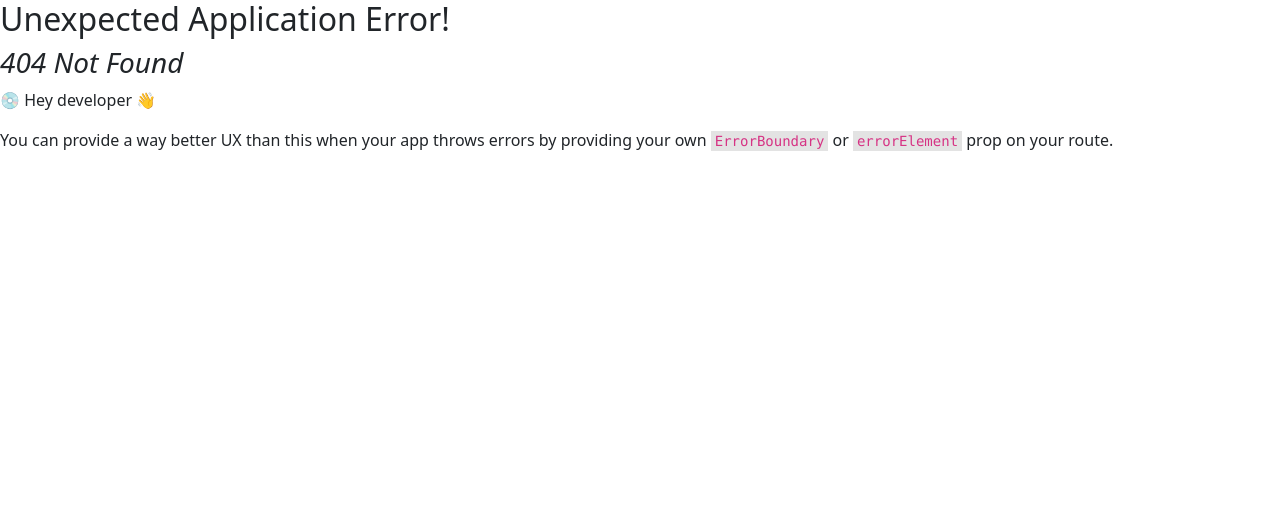
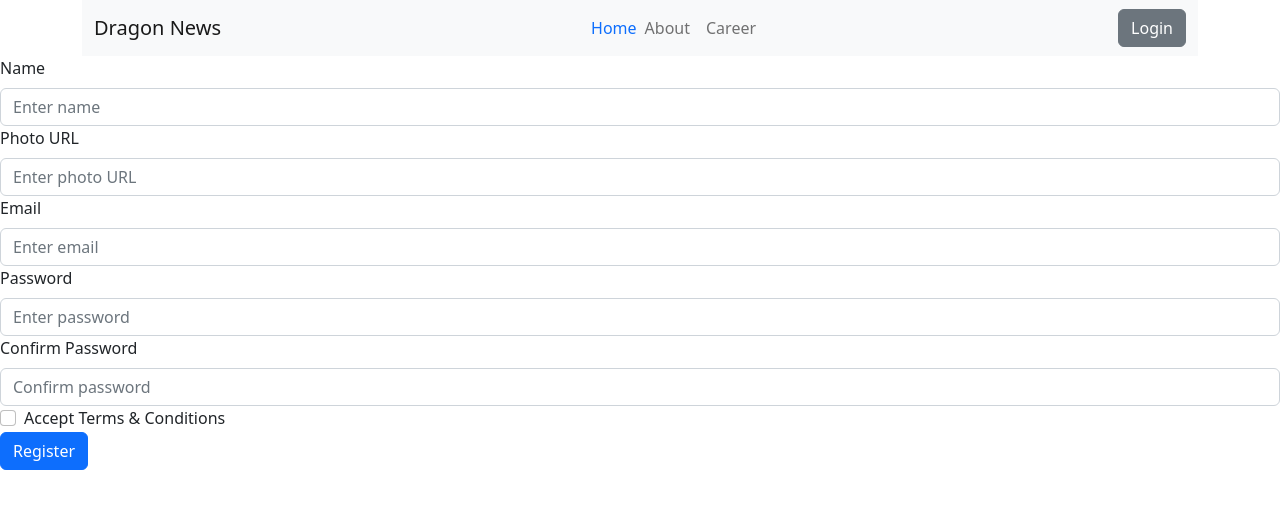
Before and after one commit to fxinfo24/dragon-news-client-react-bootstrap, a React (Vite) app: page /register in a window 1280 px wide. Before the commit this address had no page. Shown: the top 508 px of the page. Built offline with nearby package versions, Linux system fonts and the light colour scheme; no server answers.

Commit message:
Playing as J.Mahbub playing; though wrong way because of Home Component he created has no use.

```diff
--- a/src/ContextProvider/AuthProvider.jsx
+++ b/src/ContextProvider/AuthProvider.jsx
@@ -1,31 +1,65 @@
-import React, { createContext } from 'react';
-import firebaseApp from '../Firebase/firebase.config';
-import { getAuth } from "firebase/auth";
+import React, { createContext, useEffect, useState } from "react";
+import firebaseApp from "../Firebase/firebase.config";
+import { createUserWithEmailAndPassword, getAuth, onAuthStateChanged, signInWithEmailAndPassword, signOut } from "firebase/auth";
+
+// Step 1: Create a context and export it for using from anywhere
+export const AuthContext = createContext(null);
+
+// Step 4: Create an auth as Firebase documentation
+const auth = getAuth(firebaseApp);
+
+// Step 2: Set 'children' object and use it inside AuthContext.Provider
+const AuthProvider = ({ children }) => {
+
+    // Set user state
+    const [user, setUser] = useState(null)
+    // Step 7: Prevent route to auto login page after authentication
+    const [loader, setLoader] = useState(true);
 
 
-// Step 1: Create a context and export it for using from anywhere
-export const AuthContext = createContext(null)
 
-// Step 4: Create an auth as Firebase documentation
-const Auth = getAuth(firebaseApp);
+  // Step 5: Dummy Object for Auth Info for the time being
+//   const user = null;
+//   const user = { displayName: "John Henry" }; // From Ln- 15 now
 
+//   Step 6: Create Context objects as needed
+    // step 6.1 - Create user object
+const createUser = (email,password) => {
+    setLoader(true);
+    return createUserWithEmailAndPassword(auth, email, password);
+};
+    //  Step 6.2 - Create Login object
+    const logInUser = (email,password) => {
+        setLoader(true);
+        return signInWithEmailAndPassword(auth, email, password);
+    };
 
-// Step 2: Set 'children' object and use it inside AuthContext.Provider
-const AuthProvider = ({children}) => {
+    // Step 6.3 - Create Log Out object
+    const logOutUser = () => {
+        setLoader(true);
+        return signOut(auth);
+    };
 
-// Step 5: Dummy Object for Auth Info for the time being
-const user = {displayName: 'John Handry'}
-    // Step 3: Create Auth context object for Provider values
-    const AuthInfo = {
-        user,
-    }
+    // Step 7.1: Unsubscribe useEffect
+    useEffect( () => {
+        const unsubscribe = onAuthStateChanged(auth, (loggedUser) => {
+            console.log('Logged in user inside auth state observer', loggedUser)
+        });
+    } , [])
+  // Step 3: Create Auth context object for Provider values
+  const AuthInfo = {
+    user,
+    createUser,
+    logInUser,
+    loader,
+    logOutUser,
+  };
 
-
-    return (
-        <AuthContext.Provider value = {AuthInfo}>
-            {children}
+  return (
+    <AuthContext.Provider value={AuthInfo}>
+        {children}
         </AuthContext.Provider>
-    );
+  );
 };
 
 export default AuthProvider;
--- a/src/Firebase/firebase.config.js
+++ b/src/Firebase/firebase.config.js
@@ -1,5 +1,6 @@
 // Import the functions you need from the SDKs you need
 import { initializeApp } from "firebase/app";
+import { getAuth } from "firebase/auth";
 // TODO: Add SDKs for Firebase products that you want to use
 // https://firebase.google.com/docs/web/setup#available-libraries
 
@@ -15,4 +16,5 @@ const firebaseConfig = {
 
 // Initialize Firebase
 const firebaseApp = initializeApp(firebaseConfig);
+export const auth = getAuth(firebaseApp);
 export default firebaseApp;
--- /dev/null
+++ b/src/Layout/LoginLayout.jsx
@@ -0,0 +1,14 @@
+import React from 'react';
+import NavigationBar from '../Pages/Shared/NavigationBar/NavigationBar';
+import { Outlet } from 'react-router-dom';
+
+const LoginLayout = () => {
+    return (
+        <div>
+            <NavigationBar></NavigationBar>
+            <Outlet></Outlet>
+        </div>
+    );
+};
+
+export default LoginLayout;
--- a/src/Pages/Shared/Header/Header.jsx
+++ b/src/Pages/Shared/Header/Header.jsx
@@ -25,9 +25,9 @@ const Header = () => {
         {/* Button from React-bootstrap */}
         <Button variant="danger">Latest</Button>{" "}
         {/* Install Marquee from 'react-fast-marquee' */}
-        <Marquee>
+        <Marquee className="text-white" speed = {150}>
           I can be a React component, multiple React components, or just some
-          text. : {user.displayName}
+          {/* text. : {user.displayName} */}
         </Marquee>
       </div>
       {/* Navbar from react-bootstrap */}
--- /dev/null
+++ b/src/Pages/Users/Login/LoginForm.jsx
@@ -0,0 +1,52 @@
+import { useState } from "react";
+import { Container, Form, Button } from "react-bootstrap";
+
+function LoginForm() {
+  const [email, setEmail] = useState("");
+  const [password, setPassword] = useState("");
+
+  const handleSubmit = (event) => {
+    event.preventDefault();
+    // handle form submission
+
+    // Optional:
+    // const form = event.target;
+    // const email = form.email.value;
+    // const password = form.password.value;
+    // console.log(email, password);
+  };
+
+  return (
+    <Container>
+      <Form onSubmit={handleSubmit}>
+        <Form.Group controlId="email">
+          <Form.Label>Email address</Form.Label>
+          <Form.Control
+            type="email"
+            placeholder="Enter email"
+            value={email}
+            onChange={(event) => setEmail(event.target.value)}
+            required
+          />
+        </Form.Group>
+
+        <Form.Group controlId="password">
+          <Form.Label>Password</Form.Label>
+          <Form.Control
+            type="password"
+            placeholder="Password"
+            value={password}
+            onChange={(event) => setPassword(event.target.value)}
+            required
+          />
+        </Form.Group>
+
+        <Button variant="primary" type="submit">
+          Login
+        </Button>
+      </Form>
+    </Container>
+  );
+}
+
+export default LoginForm;
--- /dev/null
+++ b/src/Pages/Users/Registration/RegistrationForm.jsx
@@ -0,0 +1,117 @@
+import React, { useContext, useState } from 'react';
+import { Form, Button } from 'react-bootstrap';
+import { AuthContext } from '../../../ContextProvider/AuthProvider';
+
+const RegistrationForm = () => {
+    const { createUser } = useContext(AuthContext);
+
+
+  const [name, setName] = useState('');
+  const [photoURL, setPhotoURL] = useState('');
+  const [email, setEmail] = useState('');
+  const [password, setPassword] = useState('');
+  const [confirmPassword, setConfirmPassword] = useState('');
+  const [acceptTerms, setAcceptTerms] = useState(false);
+
+  const handleSubmit = (event) => {
+    event.preventDefault();
+
+    const form = event.target;
+    const name = form.name.value;
+    const email = form.email.value;
+    const photo = form.photoURL.value;
+    const password = form.pass.value;
+    const confirmPass = form.confirmPass.value;
+    console.log(name, email, password, confirmPass);
+
+
+    // Regex for password validation
+    const passwordRegex = /^(?=.*[A-Z].*[A-Z])(?=.*[!@#$&*])(?=.*[0-9].*[0-9])(?=.*[a-z].*[a-z].*[a-z]).{8}$/;
+    if (!passwordRegex.test(password)) {
+      alert('Password is not valid!');
+      return;
+    }
+    if (password !== confirmPassword) {
+      alert('Passwords do not match!');
+      return;
+    }
+    // Handle form submission logic here
+    console.log('Form submitted successfully!');
+  };
+
+  return (
+    <Form onSubmit={handleSubmit}>
+      <Form.Group controlId="formName">
+        <Form.Label>Name</Form.Label>
+        <Form.Control
+          type="text"
+          name='userName'
+          placeholder="Enter name"
+          value={name}
+          onChange={(event) => setName(event.target.value)}
+        />
+      </Form.Group>
+
+      <Form.Group controlId="formPhotoURL">
+        <Form.Label>Photo URL</Form.Label>
+        <Form.Control
+          type="text"
+          name='photoURL'
+          placeholder="Enter photo URL"
+          value={photoURL}
+          onChange={(event) => setPhotoURL(event.target.value)}
+        />
+      </Form.Group>
+
+      <Form.Group controlId="formEmail">
+        <Form.Label>Email</Form.Label>
+        <Form.Control
+          type="email"
+          name='email'
+          placeholder="Enter email"
+          value={email}
+          onChange={(event) => setEmail(event.target.value)}
+        />
+      </Form.Group>
+
+      <Form.Group controlId="formPassword">
+        <Form.Label>Password</Form.Label>
+        <Form.Control
+          type="password"
+          name='pass'
+          placeholder="Enter password"
+          value={password}
+          onChange={(event) => setPassword(event.target.value)}
+        />
+      </Form.Group>
+
+      <Form.Group controlId="formConfirmPassword">
+        <Form.Label>Confirm Password</Form.Label>
+        <Form.Control
+          type="password"
+          name='confirmPass'
+          placeholder="Confirm password"
+          value={confirmPassword}
+          onChange={(event) => setConfirmPassword(event.target.value)}
+        />
+      </Form.Group>
+
+      <Form.Group controlId="acceptTerms">
+        <Form.Check
+          type="checkbox"
+          name='acceptTerms'
+          label="Accept Terms & Conditions"
+          checked={acceptTerms}
+          onChange={(event) => setAcceptTerms(event.target.checked)}
+          required
+        />
+      </Form.Group>
+
+      <Button variant="primary" type="submit">
+        Register
+      </Button>
+    </Form>
+  );
+};
+
+export default RegistrationForm;
```
Also changed, not shown: src/Routes/Routers.jsx (+28 -7 lines).
